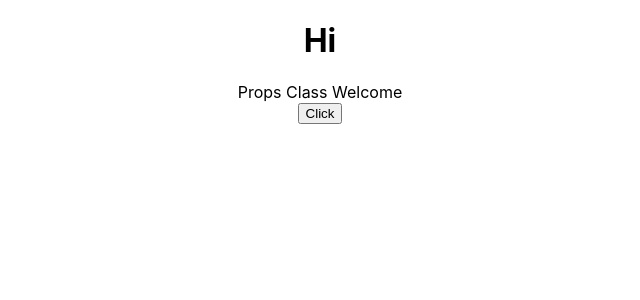
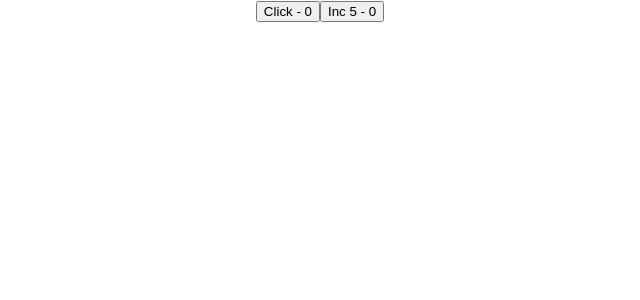
Before and after one commit to lalitlsg/react-concepts, a React (Create React App) app: page / in a window 1280 px wide. Shown: the top 300 px of the page, without its empty margins (320-960 px from the left). Built offline with nearby package versions, Linux system fonts and the light colour scheme.

Commit message:
setState explain

```diff
--- a/src/App.js
+++ b/src/App.js
@@ -3,6 +3,7 @@
 import JSXExample from "./components/JSXExample";
 import PropsFunctional from "./components/PropsFunctional";
 import PropsClass from "./components/PropsClass";
+import Counter from "./components/Counter";
 
 function App() {
   return (
@@ -13,9 +14,11 @@
         <h1>Hi</h1>
       </PropsFunctional> */}
 
-      <PropsClass name="Props Class">
+      {/* <PropsClass name="Props Class">
         <h1>Hi</h1>
-      </PropsClass>
+      </PropsClass> */}
+
+      <Counter />
     </div>
   );
 }
--- /dev/null
+++ b/src/components/Counter.js
@@ -0,0 +1,54 @@
+import React, { Component } from "react";
+
+export default class Counter extends Component {
+  constructor() {
+    super();
+    this.state = {
+      count: 0
+    };
+  }
+
+  incCount() {
+    this.setState(
+      //setState is async fun
+      //   {
+      //     count: this.state.count + 1
+      //   },
+      //second parameter is callback fun used when we want to do something only after chnage in state
+      //   () => {
+      //     console.log(this);
+      //     console.log(this.state.count);
+      //   }
+      //when we want to update state based on prev state always pass the fun in setState which has access to prevState
+      (prevState, props) => ({
+        count: prevState.count + 1
+      })
+    );
+    // console.log("sync", this.state.count);
+  }
+
+  inCFive() {
+    this.incCount();
+    this.incCount();
+    this.incCount();
+    this.incCount();
+    this.incCount();
+  }
+
+  render() {
+    return (
+      <div>
+        <button onClick={() => this.incCount()}>
+          Click - {this.state.count}
+        </button>
+        <button
+          onClick={() => {
+            this.inCFive();
+          }}
+        >
+          Inc 5 - {this.state.count}
+        </button>
+      </div>
+    );
+  }
+}
```
